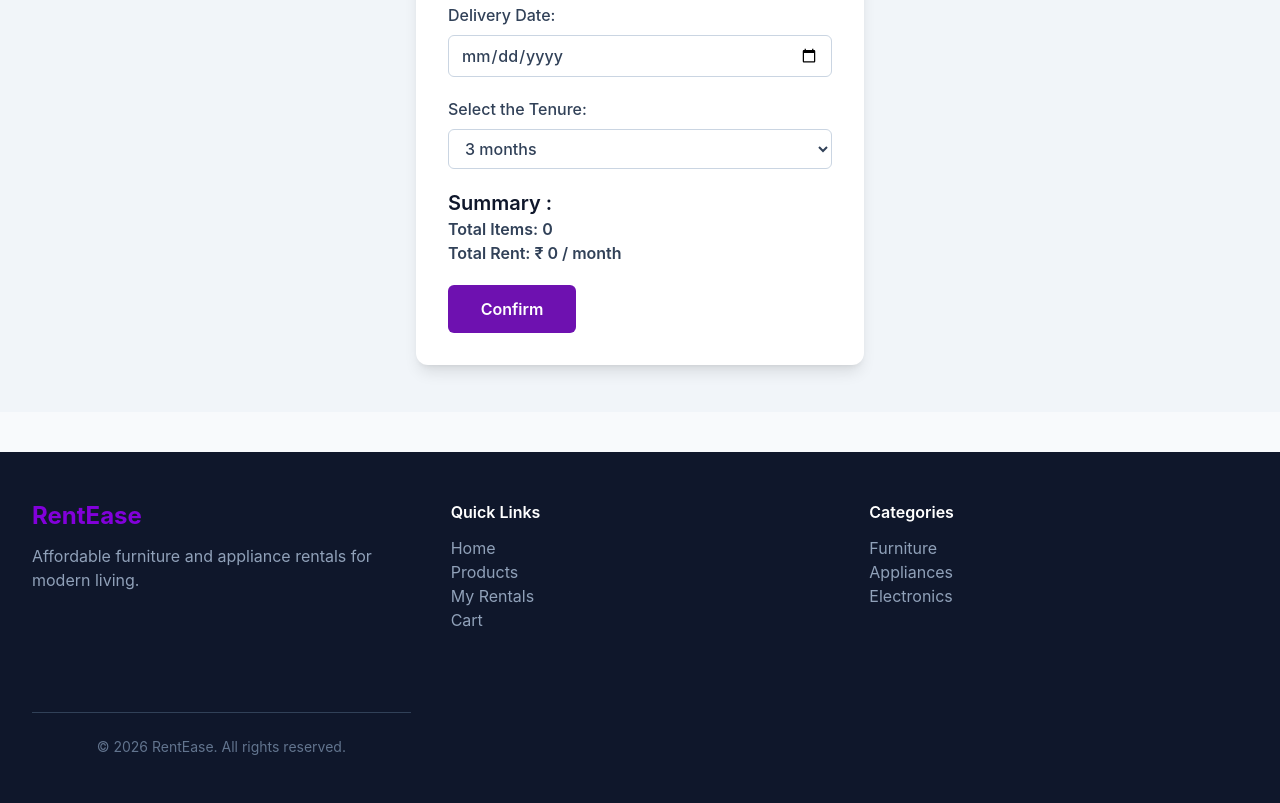
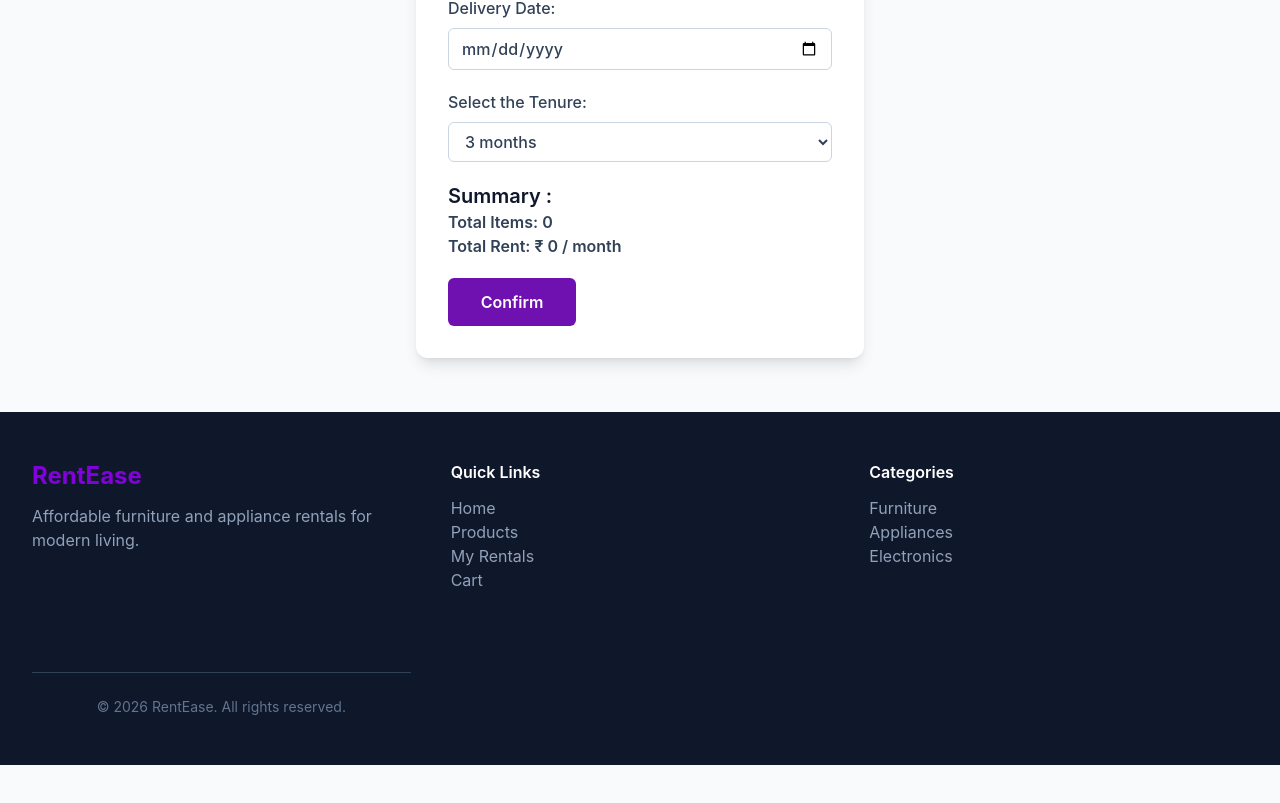
Before and after one commit to simrankumari-coder/RentEase-Furniture-Appliances-Store, a React (Vite) app: page /checkout in a window 1280 px wide. Shown: the part 453-1256 px from the top of the page. After the commit the page ends 1218 px from the top, so only its background shows below. Built offline with nearby package versions, Linux system fonts and the light colour scheme.

Commit message:
feat:improve UI of the App

```diff
--- a/src/App.jsx
+++ b/src/App.jsx
@@ -114,8 +114,10 @@ function App() {
 
   return (
     <>
+      <div className="min-h-screen flex flex-col">
         <Navbar loggedOut={loggedOut} cart={cart} isLoggedIn={isLoggedIn} username={username} />
         <ScrollToTop />
+        <main className="min-h-screen flex flex-col flex-1">
           <Routes>
             <Route
               path="/" element={<Home cart={cart} setCart={setCart} addCart={addCart} />}
@@ -135,7 +137,8 @@ function App() {
             <Route path='/checkout' element={<Checkout tenure={tenure} setTenure={setTenure} cart={cart} checkoutBtn={checkoutBtn} />} />
             <Route path='/rentalHistory' element={<RentalHistory rentals={rentals} setRentals={setRentals} />} />
           </Routes>
-      <Footer />
+        </main>
+        <Footer /></div>
     </>
   )
 }
--- a/src/components/Footer.jsx
+++ b/src/components/Footer.jsx
@@ -5,7 +5,7 @@ const Footer = () => {
 
     return (
         <div>
-            <footer className='bg-slate-900 text-slate-200 px-8 py-12 mt-10'>
+            <footer className='bg-slate-900 text-slate-200 px-8 py-12'>
                 <div className='grid grid-cols-1 md:grid-cols-3 gap-10'>
 
 
--- a/src/pages/Checkout.jsx
+++ b/src/pages/Checkout.jsx
@@ -32,8 +32,8 @@ const Checkout = ({ cart, checkoutBtn, setTenure, tenure }) => {
         checkoutBtn();
     }
     return (
-        <div className='min-h-screen flex flex-col justify-center items-center bg-slate-100 px-4'>
-            <form onSubmit={handleBtn} id='checkout' className='w-full mt-3 max-w-md bg-white shadow-lg rounded-xl p-8 flex flex-col gap-5 font-semibold  h-auto'>
+        <div className='w-full flex flex-col items-center bg-slate-50 py-10 px-4'>
+            <form onSubmit={handleBtn} id='checkout' className='w-full mt-3 max-w-md bg-white shadow-lg rounded-xl p-8 flex flex-col gap-5 font-semibold'>
                 <div className="text-center">
                     <h1 className="text-3xl font-bold text-purple-800">Checkout</h1>
                     <p className="text-slate-500 mt-2">
--- a/src/pages/Login.jsx
+++ b/src/pages/Login.jsx
@@ -43,7 +43,7 @@ const Login = ({ isLoggedIn, setIsLoggedIn, setUsername, username }) => {
 
 
     return (
-        <div className='min-h-screen flex flex-col justify-center items-center bg-slate-100 px-4'>
+        <div className='min-h-screen flex flex-col justify-center items-center bg-slate-50 px-4'>
 
             <form onSubmit={handleBtn} id='login' className='w-full max-w-md bg-white shadow-lg rounded-xl p-8 flex flex-col gap-5 font-semibold items-center justify-center  h-auto '>
                 <div className="text-center">
--- a/src/pages/ProductDetails.jsx
+++ b/src/pages/ProductDetails.jsx
@@ -27,7 +27,7 @@ const ProductDetails = ({ addCart, addToCart }) => {
 
 
     return (
-        <div className='bg-slate-100 min-h-screen '>
+        <div className='bg-red-400 min-h-screen '>
             <div className='flex flex-col gap-6  max-w-6xl mx-auto px-6 py-10'>
                 <div><button className='cursor-pointer text-center flex gap-2 text-purple-900 rounded-md p-3 border-purple-900 border ml-3  font-bold' onClick={handleBtn}>
                     <IoArrowBackCircleOutline className='text-2xl' /> Back To products</button></div>
```
Lines whose indentation alone changed are shown as unchanged.
